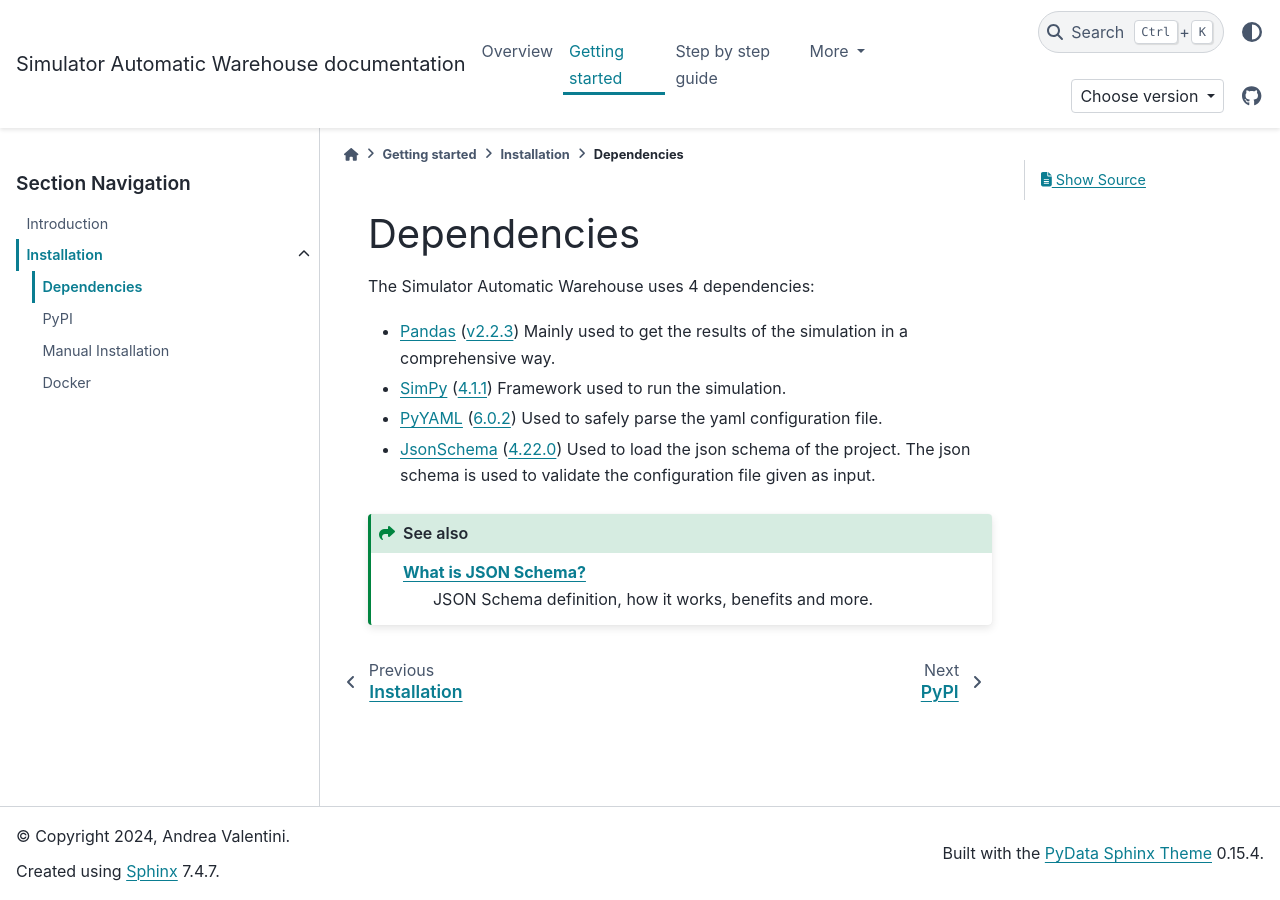
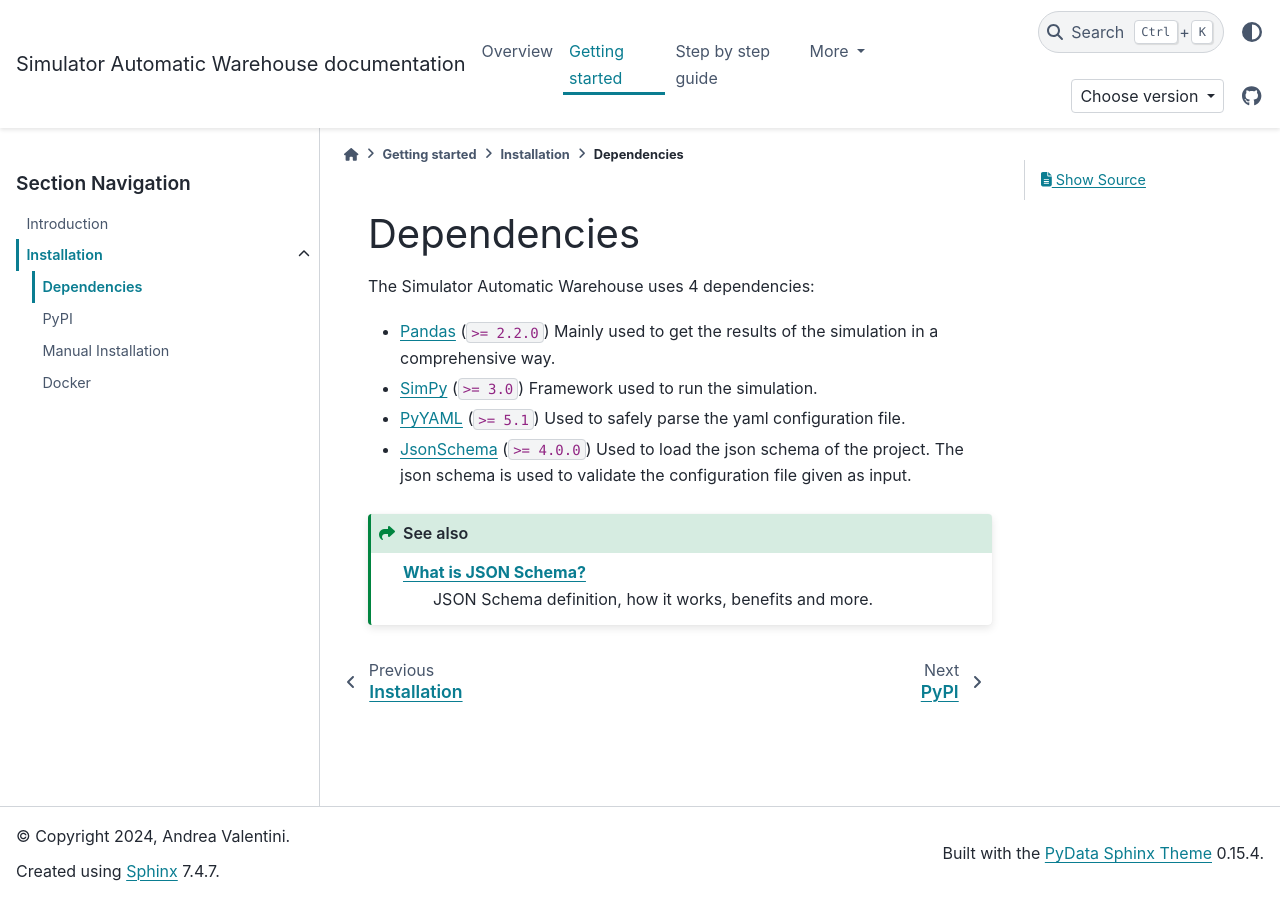
Before and after one commit to AndreVale69/simulator-automatic-warehouse, a Sphinx documentation site: the page built from docs/sections/getting-started/installation/dependencies.rst, in a window 1280 px wide. Built offline with Sphinx 7.4.7 and the PyData theme 0.15.4, drawn with Linux system fonts in a browser that asks for light colours; comment, search, counter and statistics services are not loaded.

Commit message:
docs(dependencies): update dependency version requirements
- Change Pandas from v2.2.3 to >= 2.2.0
- Change SimPy from 4.1.1 to >= 3.0
- Change PyYAML from 6.0.2 to >= 5.1
- Change JsonSchema from 4.22.0 to >= 4.0.0

Refs: #67 #66

```diff
--- a/docs/sections/getting-started/installation/dependencies.rst
+++ b/docs/sections/getting-started/installation/dependencies.rst
@@ -7,16 +7,16 @@ Dependencies
 
 The Simulator Automatic Warehouse uses 4 dependencies:
 
-- `Pandas <https://github.com/pandas-dev/pandas>`_ (`v2.2.3 <https://github.com/pandas-dev/pandas/releases/tag/v2.2.3>`_)
+- `Pandas <https://github.com/pandas-dev/pandas>`_ (``>= 2.2.0``)
   Mainly used to get the results of the simulation in a comprehensive way.
 
-- `SimPy <https://gitlab.com/team-simpy/simpy>`_ (`4.1.1 <https://gitlab.com/team-simpy/simpy/-/tree/4.1.1?ref_type=tags>`_)
+- `SimPy <https://gitlab.com/team-simpy/simpy>`_ (``>= 3.0``)
   Framework used to run the simulation.
 
-- `PyYAML <https://github.com/yaml/pyyaml>`_ (`6.0.2 <https://github.com/yaml/pyyaml/releases/tag/6.0.2>`_)
+- `PyYAML <https://github.com/yaml/pyyaml>`_ (``>= 5.1``)
   Used to safely parse the yaml configuration file.
 
-- `JsonSchema <https://github.com/python-jsonschema/jsonschema>`_ (`4.22.0 <https://github.com/python-jsonschema/jsonschema/releases/tag/v4.22.0>`_)
+- `JsonSchema <https://github.com/python-jsonschema/jsonschema>`_ (``>= 4.0.0``)
   Used to load the json schema of the project. The json schema is used to validate the configuration file given as input.
 
 .. seealso::
```
